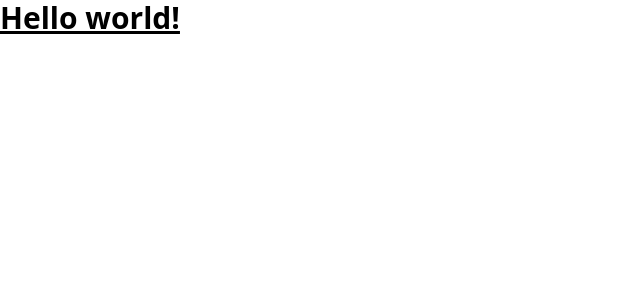
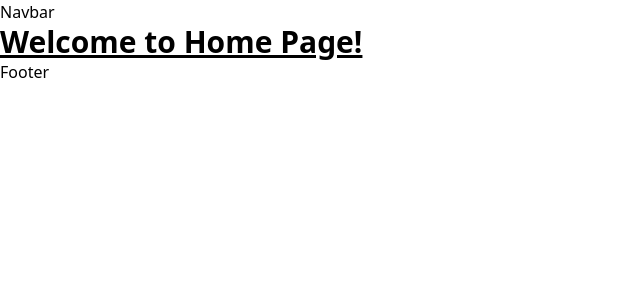
Before and after one commit to BWTransport/website, a Next.js app: page / in a window 1280 px wide. Shown: the top 300 px of the page, without its empty margins (0-640 px from the left). Built offline with nearby package versions, Linux system fonts and the light colour scheme.

Commit message:
setup layout page to contain children

```diff
--- /dev/null
+++ b/components/Footer.js
@@ -0,0 +1,9 @@
+const Footer = () => {
+  return (
+    <>
+      <h1>Footer</h1>
+    </>
+  );
+};
+
+export default Footer;
--- /dev/null
+++ b/components/Layout.js
@@ -0,0 +1,14 @@
+import Footer from "./Footer";
+import Navbar from "./Navbar";
+
+const Layout = ({ children }) => {
+  return (
+    <>
+      <Navbar />
+      {children}
+      <Footer />
+    </>
+  );
+};
+
+export default Layout;
--- /dev/null
+++ b/components/Navbar.js
@@ -0,0 +1,9 @@
+const Navbar = () => {
+  return (
+    <>
+      <h1>Navbar</h1>
+    </>
+  );
+};
+
+export default Navbar;
--- a/pages/_app.js
+++ b/pages/_app.js
@@ -1,7 +1,12 @@
-import '../styles/globals.css'
+import Layout from "../components/Layout";
+import "../styles/globals.css";
 
 function MyApp({ Component, pageProps }) {
-  return <Component {...pageProps} />
+  return (
+    <Layout>
+      <Component {...pageProps} />
+    </Layout>
+  );
 }
 
-export default MyApp
+export default MyApp;
--- a/pages/index.js
+++ b/pages/index.js
@@ -1,3 +1,5 @@
 export default function Home() {
-  return <h1 className="text-3xl font-bold underline">Hello world!</h1>;
+  return (
+    <h1 className="text-3xl font-bold underline">Welcome to Home Page!</h1>
+  );
 }
```
